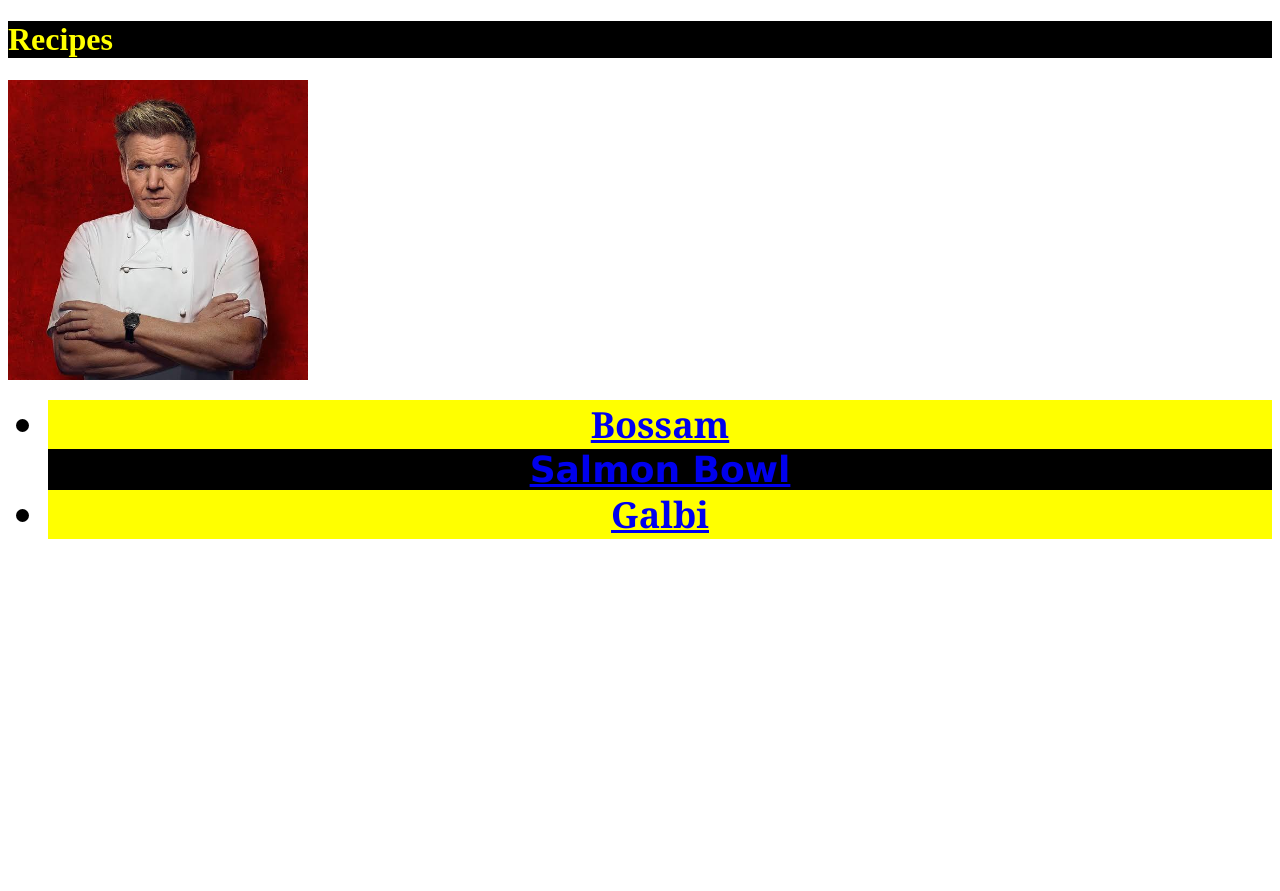
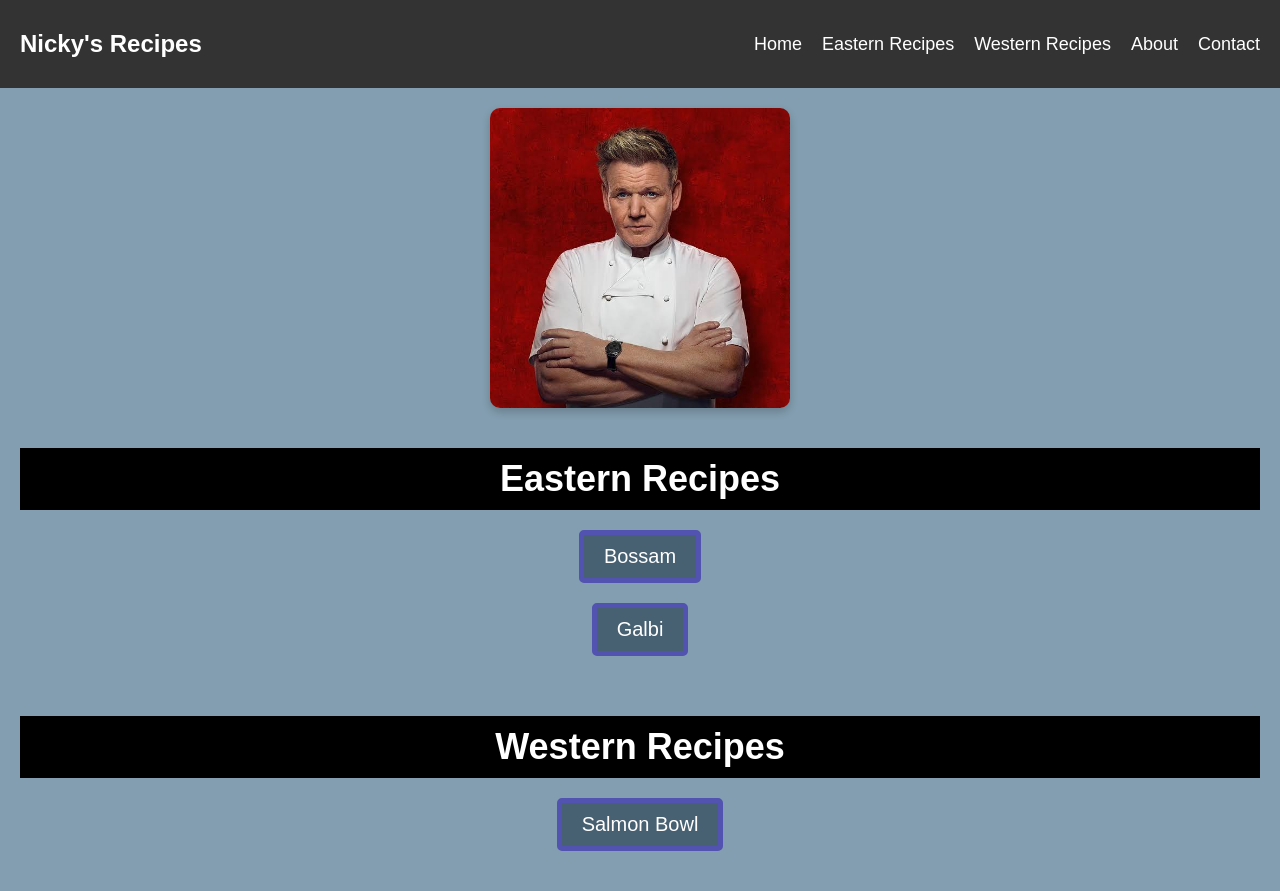
Before and after one commit to nickyh1024/Odin-Recipes, a plain HTML site: page index.html in a window 1280 px wide. Before the commit the page ends 800 px from the top, so only its background shows below. Drawn offline with Linux system fonts and the light colour scheme.

Commit message:
aesthetic improvements

```diff
--- a/index.html
+++ b/index.html
@@ -2,15 +2,47 @@
 <html lang="en">
 <head>
     <meta charset="UTF-8">
-        <link rel="stylesheet" href="styles.css"/>
+    <meta name="viewport" content="width=device-width, initial-scale=1.0">
+    <link rel="stylesheet" href="styles.css">
+    <title>Nicky's Recipes</title>
 </head>
 <body>
-        <h1>Recipes</h1>
-        <img src="Gordon.jpeg">
+    <header>
+        <div class="navbar">
+            <div class="logo">
+                <h1>Nicky's Recipes</h1>
+            </div>
+            <nav>
                 <ul>
-            <li class="recipes asian"><a href="recipes/bossam.html">Bossam</a></li>
-            <li class="recipes western"><a href="recipes/salmon_bowl.html">Salmon Bowl</a></li>
-            <li class="recipes asian"><a href="recipes/galbi.html">Galbi</a></li>
+                    <li><a href="#home">Home</a></li>
+                    <li><a href="#eastern-recipes">Eastern Recipes</a></li>
+                    <li><a href="#western-recipes">Western Recipes</a></li>
+                    <li><a href="#about">About</a></li>
+                    <li><a href="#contact">Contact</a></li>
                 </ul>
+            </nav>
+        </div>
+    </header>
+    <main>
+        <section class="intro">
+            <img src="Gordon.jpeg" alt="Gordon Ramsay">
+        </section>
+        <section id="eastern-recipes" class="recipes">
+            <h2>Eastern Recipes</h2>
+            <div class="recipe-card bossam">
+                <button class="bossamButton"><a href="recipes/bossam.html">Bossam</a></button>
+            </div>
+            <div class="recipe-card galbi">
+                <button class="galbiButton"><a href="recipes/galbi.html">Galbi</a></button>
+            </div>
+        </section>
+        <section id="western-recipes" class="recipes">
+            <h2>Western Recipes</h2>
+            <div class="recipe-card salmon">
+                <button class="salmonButton"><a href="recipes/salmon_bowl.html">Salmon Bowl</a></button>
+            </div>
+        </section>
+    </main>
+    <script src="scripts.js"></script>
 </body>
 </html>
--- /dev/null
+++ b/recipes/bossamStyle.css
@@ -0,0 +1,37 @@
+body {
+    background-color: rgba(85, 123, 147, 0.729);
+}
+
+h1 {
+    text-align: center;
+}
+
+img {
+    margin: auto;
+    display: block;
+    height: auto;
+}
+
+h2 {
+    text-align: center;
+    break-inside: avoid;
+    padding-top: 10px;
+    padding-bottom: 10px;
+}
+
+p {
+    text-align: center;
+}
+
+.grid-container {
+    display: grid;
+    grid-template-columns: 1fr 1fr 1fr;
+    gap: 20px;
+    padding: 10px;
+}
+
+.grid-container > div {
+    border: 1px solid lightgrey;
+    padding: 10px;
+    break-inside: avoid;
+}
--- /dev/null
+++ b/recipes/galbiStyle.css
@@ -0,0 +1,37 @@
+body {
+    background-color: rgba(85, 123, 147, 0.729);
+}
+
+h1 {
+    text-align: center;
+}
+
+img {
+    margin: auto;
+    display: block;
+    height: auto;
+}
+
+h2 {
+    text-align: center;
+    break-inside: avoid;
+    padding-top: 10px;
+    padding-bottom: 10px;
+}
+
+p {
+    text-align: center;
+}
+
+.grid-container {
+    display: grid;
+    grid-template-columns: 1fr 1fr 1fr;
+    gap: 20px;
+    padding: 10px;
+}
+
+.grid-container > div {
+    border: 1px solid lightgrey;
+    padding: 10px;
+    break-inside: avoid;
+}
--- /dev/null
+++ b/recipes/salmonStyle.css
@@ -0,0 +1,37 @@
+body {
+    background-color: rgba(85, 123, 147, 0.729);
+}
+
+h1 {
+    text-align: center;
+}
+
+img {
+    margin: auto;
+    display: block;
+    height: auto;
+}
+
+h2 {
+    text-align: center;
+    break-inside: avoid;
+    padding-top: 10px;
+    padding-bottom: 10px;
+}
+
+p {
+    text-align: center;
+}
+
+.grid-container {
+    display: grid;
+    grid-template-columns: 1fr 1fr 1fr;
+    gap: 20px;
+    padding: 10px;
+}
+
+.grid-container > div {
+    border: 1px solid lightgrey;
+    padding: 10px;
+    break-inside: avoid;
+}
--- /dev/null
+++ b/scripts.js
@@ -0,0 +1,10 @@
+document.addEventListener('DOMContentLoaded', () => {
+    const buttons = document.querySelectorAll('button');
+
+    buttons.forEach(button => {
+        button.addEventListener('click', () => {
+            button.classList.add('clicked');
+            setTimeout(() => button.classList.remove('clicked'), 300);
+        });
+    });
+});
--- a/styles.css
+++ b/styles.css
@@ -1,31 +1,101 @@
-.recipes {
-    color: brown;
-    background-color: green;
-    font-family:'Times New Roman', Times, serif;
-    font-size: 36px;
-    font-weight: bold;
+body {
+    background-color: rgba(85, 123, 147, 0.729);
+    font-family: 'Arial', sans-serif;
+    margin: 0;
+    padding: 0;
+}
+
+header {
+    background-color: #333;
+    color: white;
+    padding: 10px 0;
     text-align: center;
 }
 
-.asian {
-    color: black;
-    background-color: yellow;
-    font-family:Cambria, Cochin, Georgia, Times, 'Times New Roman', serif;
+.navbar {
+    display: flex;
+    justify-content: space-between;
+    align-items: center;
+    padding: 10px 20px;
 }
 
-.western {
-    color: white;
-    background-color: black;
-    font-family: Verdana, Geneva, Tahoma, sans-serif;
+.logo h1 {
+    margin: 0;
+    font-size: 24px;
 }
 
-img {
-    height: auto;
+nav ul {
+    list-style: none;
+    margin: 0;
+    padding: 0;
+    display: flex;
+}
+
+nav ul li {
+    margin-left: 20px;
+}
+
+nav ul li a {
+    text-decoration: none;
+    color: white;
+    font-size: 18px;
+}
+
+nav ul li a:hover {
+    text-decoration: underline;
+}
+
+h1, h2 {
+    margin: 0;
+    padding: 10px 0;
+}
+
+h1 {
+    font-size: 50px;
+}
+
+h2 {
+    background-color: black;
+    color: white;
+    text-align: center;
+    font-size: 36px;
+    margin-bottom: 20px;
+}
+
+.intro img {
+    display: block;
     width: 300px;
+    margin: 20px auto;
+    border-radius: 10px;
+    box-shadow: 0 4px 8px rgba(0, 0, 0, 0.2);
+}
+
+.recipes {
+    padding: 20px;
+}
+
+.recipe-card {
+    margin-bottom: 20px;
     text-align: center;
 }
 
-h1 {
-    color: yellow;
-    background-color: black;
+.recipe-card button {
+    transition-duration: 0.4s;
+    font-size: 20px;
+    padding: 10px 20px;
+    border: 5px solid rgb(82, 82, 176);
+    background-color: #476072;
+    color: white;
+    cursor: pointer;
+    border-radius: 5px;
 }
+
+.recipe-card button:hover {
+    background-color: rgb(82, 82, 176);
+    color: black;
+}
+
+.recipe-card a {
+    text-decoration: none;
+    color: inherit;
+}
```
Also changed, not shown: recipes/bossam.html (+13 -12 lines), recipes/galbi.html (+7 -0 lines), recipes/salmon_bowl.html (+9 -0 lines). Lines whose indentation alone changed are shown as unchanged.
